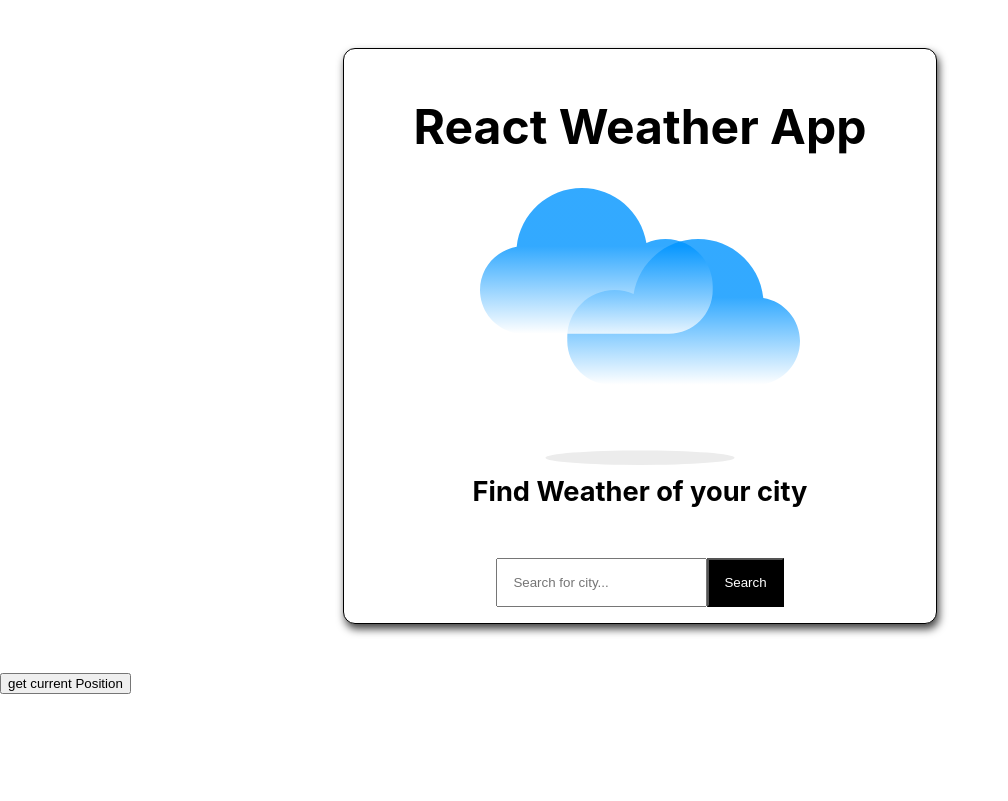
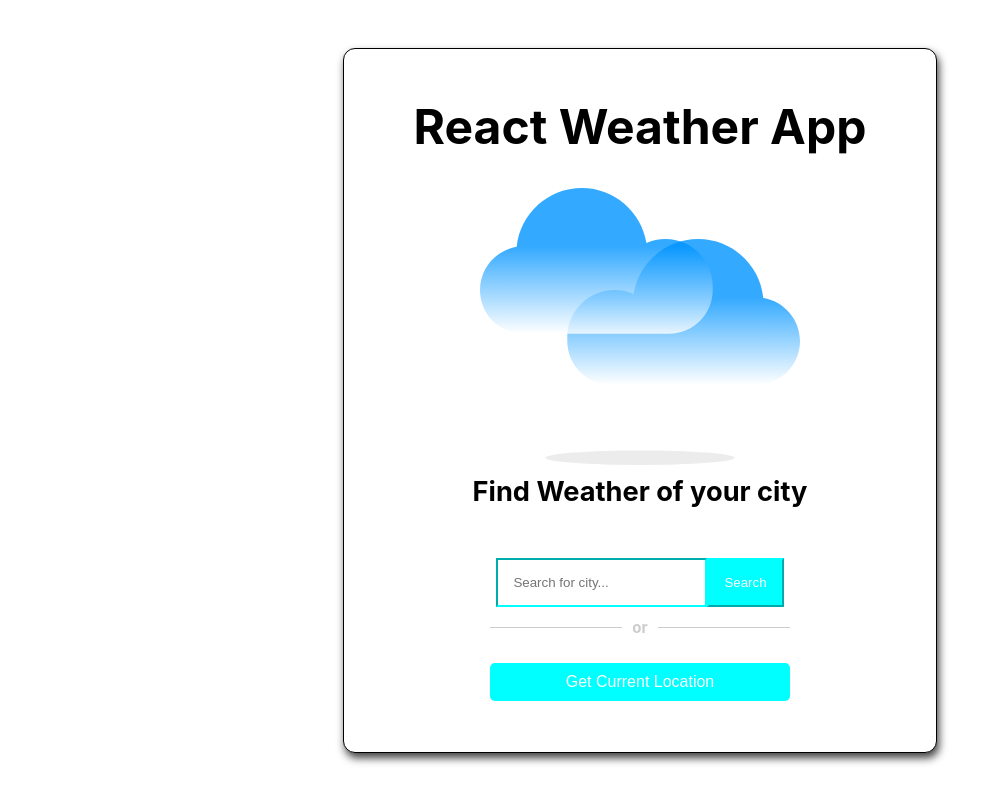
Before and after one commit to kemalkujovic/react-weather-app, a React (Create React App) app: page / in a window 1280 px wide. Shown: the whole page, without its empty margins (0-1008 px from the left). Built offline with nearby package versions, Linux system fonts and the light colour scheme.

Commit message:
Styling geo button

```diff
--- a/src/App.js
+++ b/src/App.js
@@ -18,7 +18,6 @@ function App() {
       ) : (
         <City onSearchCity={fetchWeather} />
       )}
-      <GeoButton></GeoButton>
     </div>
   );
 }
--- a/src/components/Weather/CityComponent.js/City.js
+++ b/src/components/Weather/CityComponent.js/City.js
@@ -3,6 +3,7 @@ import Card from "../../Card/Card";
 import classes from "./City.module.css";
 import AppHeaderText from "../../WeatherInfo/AppHeaderText";
 import logo from "../../../logo.svg";
+import GeoButton from "../../geoLocation/geoButton";
 const City = (props) => {
   const citySearch = useRef("");
   const onSubmitHandler = (event) => {
@@ -18,6 +19,7 @@ const City = (props) => {
         <img src={logo} className={classes.logo} />
         <h1 className={classes["search-name"]}>Find Weather of your city</h1>
       </div>
+      <div className={classes.form}>
         <form onSubmit={onSubmitHandler}>
           <input
             className={classes.input}
@@ -29,6 +31,8 @@ const City = (props) => {
           />
           <button className={classes.button}>Search</button>
         </form>
+        <GeoButton />
+      </div>
     </Card>
   );
 };
--- a/src/components/Weather/CityComponent.js/City.module.css
+++ b/src/components/Weather/CityComponent.js/City.module.css
@@ -9,13 +9,17 @@
 
 .input {
   padding: 15px;
+  border-color: aqua;
 }
 .button {
   padding: 15px;
-  background-color: black;
+  background-color: aqua;
   color: white;
+  border-color: aqua;
 }
 
 .form {
-  margin-bottom: 50px;
+  width: 300px;
+  margin: 0 auto;
+  padding-bottom: 20px;
 }
--- a/src/components/geoLocation/geoButton.js
+++ b/src/components/geoLocation/geoButton.js
@@ -1,4 +1,6 @@
 import React from "react";
+import classes from "./geoLocation.module.css";
+import axios from "axios";
 const GeoButton = (props) => {
   const getCurrentPositionHandler = () => {
     if (navigator.geolocation) {
@@ -7,12 +9,22 @@ const GeoButton = (props) => {
       alert("Your browser not support Geo api");
     }
   };
-  const succesFull = async () => {
-    console.log("da");
+  const succesFull = async (position) => {
+    const { latitude, longitude } = position.coords;
+    const api = `https://api.openweathermap.org/data/2.5/weather?lat=${latitude}&lon=${longitude}&units=metric&appid=81c012b926634fca41d6e3b2ad98d52b`;
+    const response = await axios.get(api);
+    console.log(response);
   };
-  const onError = () => {};
+  const onError = () => {
+    console.log("Greska");
+  };
   return (
-    <button onClick={getCurrentPositionHandler}>get current Position</button>
+    <>
+      <div className={classes.separetor}></div>
+      <button className={classes.geoBtn} onClick={getCurrentPositionHandler}>
+        Get Current Location
+      </button>
+    </>
   );
 };
 
--- /dev/null
+++ b/src/components/geoLocation/geoLocation.module.css
@@ -0,0 +1,28 @@
+.separetor {
+  height: 1px;
+  width: 100%;
+  margin: 20px 0;
+  background-color: #ccc;
+  display: flex;
+  justify-content: center;
+  align-items: center;
+}
+.input-container,
+.separetor::before {
+  content: "or";
+  color: #ccc;
+  font-size: 15px;
+  padding: 10px 10px;
+  background-color: #fff;
+}
+.geoBtn {
+  width: 100%;
+  padding: 10px;
+  border: 0px;
+  border-radius: 5px;
+  background-color: aqua;
+  color: white;
+  font-size: 16px;
+  cursor: pointer;
+  margin-bottom: 15px;
+}
```
Lines whose indentation alone changed are shown as unchanged.
